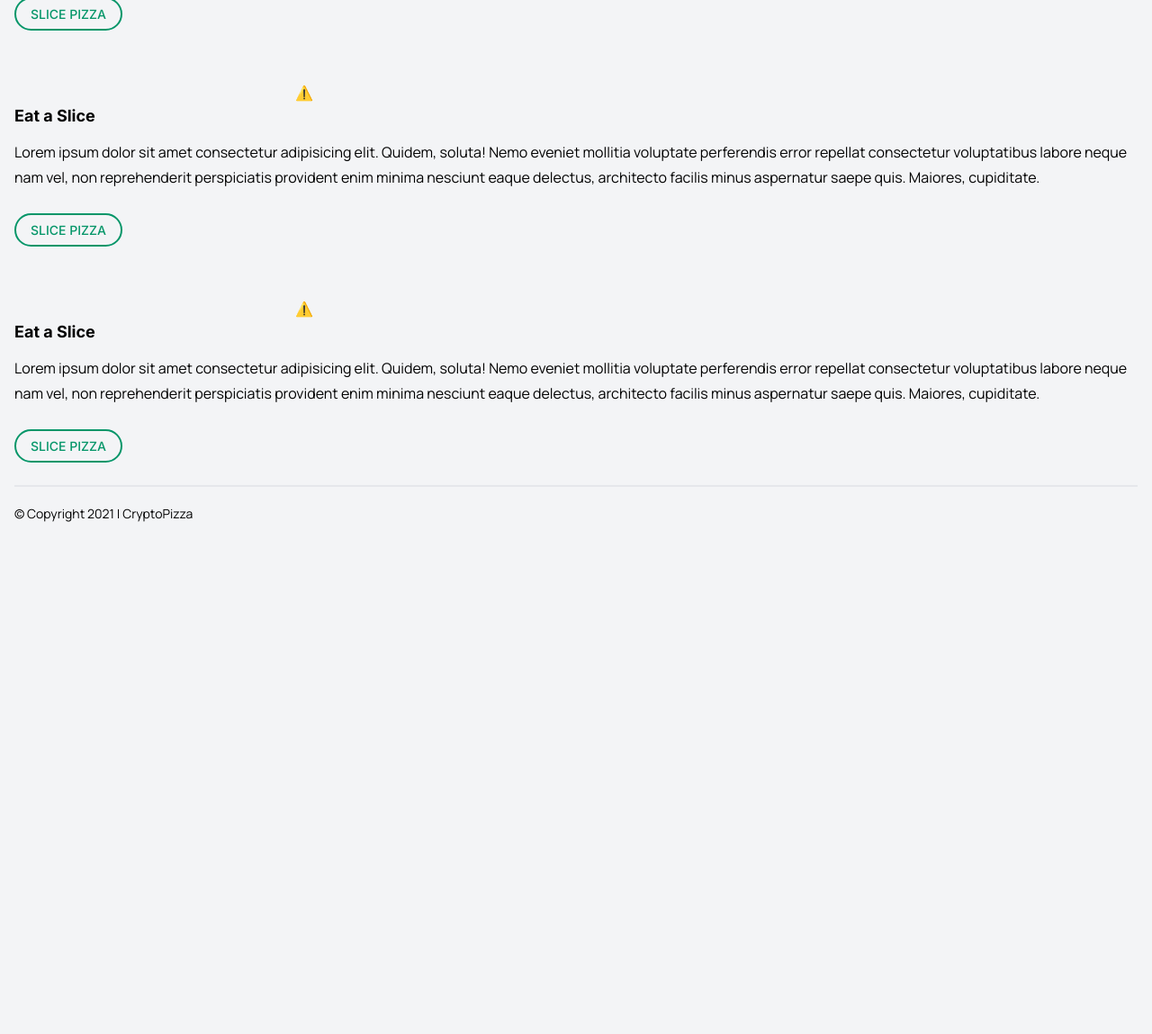
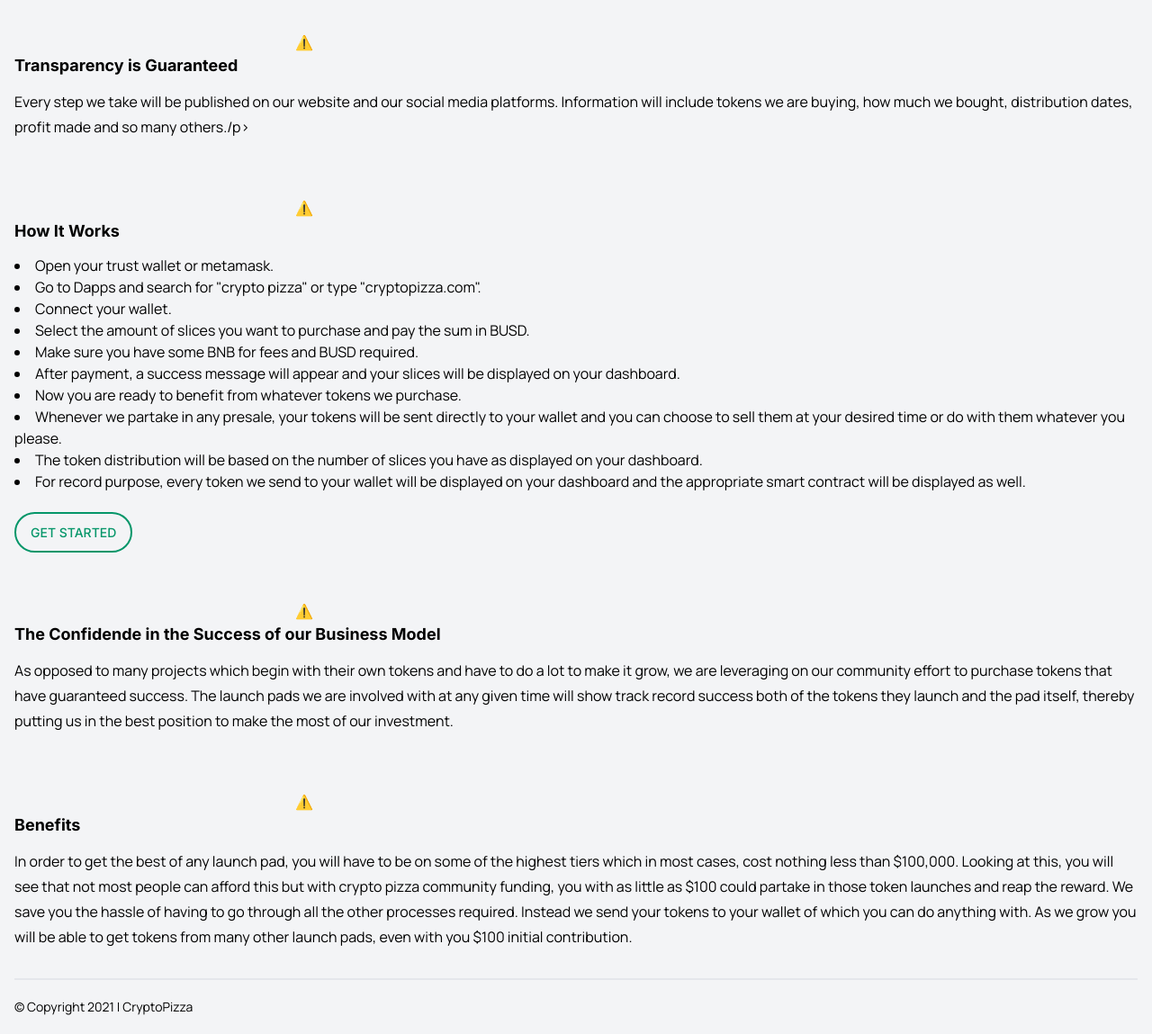
Before and after one commit to Ghidyon/cryptopizza, a website: page index.html in a window 1280 px wide. Shown: the part 2323-3472 px from the top of the page at 90% size. Before the commit the page ends 2936 px from the top, so only its background shows below. Drawn offline with nearby package versions, Linux system fonts and the light colour scheme; no server answers.

Commit message:
added content

```diff
--- a/index.html
+++ b/index.html
@@ -27,7 +27,7 @@
             <div class="">
                 <ul>
                     <li class="border-b border-solid border-gray-200 py-3"><a href="">Home</a></li>
-                    <li class="border-b border-solid border-gray-200 py-3"><a href="">Pricing</a></li>
+                    <li class="border-b border-solid border-gray-200 py-3"><a href="">How It Works</a></li>
                     <li class="border-b border-solid border-gray-200 py-3"><a href="">About</a></li>
                     <li class="border-b border-solid border-gray-200 py-3"><a href="">Lorem</a></li>
                 </ul>
@@ -139,7 +139,7 @@
             </div>
             <div>
                 <h2 class="font-inter font-bold text-lg mb-3">Goal</h2>
-                <p class="leading-7">As you can already gather, we aim to help each community member grow their initial investment to 10x or even more by investing in highly sought after presales. Most presales of these nature always require that one stakes a high amount of an already existing token which are very expensive to get - which brings the basic use case of our community because it gives all, with little capital to participate and benefit from the profits made.</p>
+                <p class="leading-7">As you can already gather, we aim to help each community member grow their initial investment to 10x or even more by investing in highly sought after presales. Most presales of these nature always require that one stakes a high amount of an already existing token which are very expensive to get - the basic use case of our community because it gives all with little capital, to participate and benefit from the profits made.</p>
                 <div class="mt-8">
                     <a href="" class="font-inter text-green-600 bg-transparent border-2 border-solid border-green-600 hover:bg-green-600 hover:text-white font-medium uppercase px-4 py-3 text-sm rounded-full outline-none focus:outline-none ease-linear transition-all duration-150">Slice Pizza</a>
                 </div>
@@ -155,7 +155,7 @@
                 <lottie-player class="w-2/4" src="https://assets3.lottiefiles.com/packages/lf20_IYNhoR.json"  background="transparent" speed="1" loop autoplay></lottie-player>
             </div>
             <div>
-                <h2 class="font-inter font-bold text-lg mb-3">10x+ Your Portfolio</h2>
+                <h2 class="font-inter font-bold text-lg mb-3">10X+ Your Portfolio</h2>
                 <p class="leading-7">With as little as $100, you have the chance to 10x or more your investment in just one presale. Now imagine what will happen if we as a community participated in over 10 presales that will be a 100x your investment which is $1000.</p>
                 <div class="mt-8">
                     <a href="" class="font-inter text-green-600 bg-transparent border-2 border-solid border-green-600 hover:bg-green-600 hover:text-white font-medium uppercase px-4 py-3 text-sm rounded-full outline-none focus:outline-none ease-linear transition-all duration-150">Slice Pizza</a>
@@ -191,9 +191,9 @@
             <div>
                 <h2 class="font-inter font-bold text-lg mb-3">Profit Sharing Mechanism</h2>
                 <p class="leading-7">For each presale we partake in, the admin will keep 5% for maintenance and fees. The rest will then be transferred to you, our Crypto Pizza community members based on how many slots you have.</p>
-                <div class="mt-8">
+                <!-- <div class="mt-8">
                     <a href="" class="font-inter text-green-600 bg-transparent border-2 border-solid border-green-600 hover:bg-green-600 hover:text-white font-medium uppercase px-4 py-2 text-sm rounded-full outline-none focus:outline-none ease-linear transition-all duration-150">Slice Pizza</a>
-                </div>
+                </div> -->
             </div>
         </div>
     </section>
@@ -206,16 +206,16 @@
                 <lottie-player class="w-2/4" src="https://assets3.lottiefiles.com/packages/lf20_IYNhoR.json"  background="transparent" speed="1" loop autoplay></lottie-player>
             </div>
             <div>
-                <h2 class="font-inter font-bold text-lg mb-3">Eat a Slice</h2>
-                <p class="leading-7">Lorem ipsum dolor sit amet consectetur adipisicing elit. Quidem, soluta! Nemo eveniet mollitia voluptate perferendis error repellat consectetur voluptatibus labore neque nam vel, non reprehenderit perspiciatis provident enim minima nesciunt eaque delectus, architecto facilis minus aspernatur saepe quis. Maiores, cupiditate.</p>
-                <div class="mt-8">
+                <h2 class="font-inter font-bold text-lg mb-3">Transparency is Guaranteed</h2>
+                <p class="leading-7">Every step we take will be published on our website and our social media platforms. Information will include tokens we are buying, how much we bought, distribution dates, profit made and so many others./p>
+                <!-- <div class="mt-8">
                     <a href="" class="font-inter text-green-600 bg-transparent border-2 border-solid border-green-600 hover:bg-green-600 hover:text-white font-medium uppercase px-4 py-2 text-sm rounded-full outline-none focus:outline-none ease-linear transition-all duration-150">Slice Pizza</a>
-                </div>
+                </div> -->
             </div>
         </div>
     </section>
 
-    <!-- 5th Section -->
+    <!-- 7th Section -->
     <section class="py-8 px-4">
         <div>
             <div class="mx-auto flex justify-center">
@@ -223,18 +223,59 @@
                 <lottie-player class="w-2/4" src="https://assets3.lottiefiles.com/packages/lf20_IYNhoR.json"  background="transparent" speed="1" loop autoplay></lottie-player>
             </div>
             <div>
-                <h2 class="font-inter font-bold text-lg mb-3">Eat a Slice</h2>
-                <p class="leading-7">Lorem ipsum dolor sit amet consectetur adipisicing elit. Quidem, soluta! Nemo eveniet mollitia voluptate perferendis error repellat consectetur voluptatibus labore neque nam vel, non reprehenderit perspiciatis provident enim minima nesciunt eaque delectus, architecto facilis minus aspernatur saepe quis. Maiores, cupiditate.</p>
+                <h2 class="font-inter font-bold text-lg mb-3">How It Works</h2>
+                <ul class="list-inside list-disc">
+                    <li>Open your trust wallet or metamask.</li>
+                    <li>Go to Dapps and search for "crypto pizza" or type "cryptopizza.com".</li>
+                    <li>Connect your wallet.</li>
+                    <li>Select the amount of slices you want to purchase and pay the sum in BUSD.</li>
+                    <li>Make sure you have some BNB for fees and BUSD required.</li>
+                    <li>After payment, a success message will appear and your slices will be displayed on your dashboard.</li>
+                    <li>Now you are ready to benefit from whatever tokens we purchase.</li>
+                    <li>Whenever we partake in any presale, your tokens will be sent directly to your wallet and you can choose to sell them at your desired time or do with them whatever you please.</li>
+                    <li>The token distribution will be based on the number of slices you have as displayed on your dashboard.</li>
+                    <li>For record purpose, every token we send to your wallet will be displayed on your dashboard and the appropriate smart contract will be displayed as well.</li>
+                </ul>
+                <!-- <p class="leading-7">Lorem ipsum dolor sit amet consectetur adipisicing elit. Quidem, soluta! Nemo eveniet mollitia voluptate perferendis error repellat consectetur voluptatibus labore neque nam vel, non reprehenderit perspiciatis provident enim minima nesciunt eaque delectus, architecto facilis minus aspernatur saepe quis. Maiores, cupiditate.</p> -->
                 <div class="mt-8">
-                    <a href="" class="font-inter text-green-600 bg-transparent border-2 border-solid border-green-600 hover:bg-green-600 hover:text-white font-medium uppercase px-4 py-2 text-sm rounded-full outline-none focus:outline-none ease-linear transition-all duration-150">Slice Pizza</a>
+                    <a href="" class="font-inter text-green-600 bg-transparent border-2 border-solid border-green-600 hover:bg-green-600 hover:text-white font-medium uppercase px-4 py-3 text-sm rounded-full outline-none focus:outline-none ease-linear transition-all duration-150">Get Started</a>
                 </div>
+            </div>
+        </div>
+    </section>
+
+    <!-- 8th Section -->
+    <section class="py-8 px-4">
+        <div>
+            <div class="mx-auto flex justify-center">
+                <!-- <img src="" alt=""> -->
+                <lottie-player class="w-2/4" src="https://assets3.lottiefiles.com/packages/lf20_IYNhoR.json"  background="transparent" speed="1" loop autoplay></lottie-player>
+            </div>
+            <div>
+                <h2 class="font-inter font-bold text-lg mb-3">The Confidende in the Success of our Business Model</h2>
+                <p class="leading-7">As opposed to many projects which begin with their own tokens and have to do a lot to make it grow, we are leveraging on our community effort to purchase tokens that have guaranteed success. The launch pads we are involved with at any given time will show track record success both of the tokens they launch and the pad itself, thereby putting us in the best position to make the most of our investment.</p>
+            </div>
+        </div>
+    </section>
+
+    <!-- 9th Section -->
+    <section class="py-8 px-4">
+        <div>
+            <div class="mx-auto flex justify-center">
+                <!-- <img src="" alt=""> -->
+                <lottie-player class="w-2/4" src="https://assets3.lottiefiles.com/packages/lf20_IYNhoR.json"  background="transparent" speed="1" loop autoplay></lottie-player>
+            </div>
+            <div>
+                <h2 class="font-inter font-bold text-lg mb-3">Benefits</h2>
+                <p class="leading-7">In order to get the best of any launch pad, you will have to be on some of the highest tiers which in most cases, cost nothing less than $100,000.
+                    Looking at this, you will see that not most people can afford this but with crypto pizza community funding, you with as little as $100 could partake in those token launches and reap the reward. We save you the hassle of having to go through all the other processes required. Instead we send your tokens to your wallet of which you can do anything with. As we grow you will be able to get tokens from many other launch pads, even with you $100 initial contribution.</p>
             </div>
         </div>
     </section>
 
     <footer class="px-4">
         <div class="border-solid border-t-2 py-5">
-            <p class="mb-3 text-sm">&copy; Copyright 2021 | CryptoPizza</p>
+            <p class="mb-2 text-sm">&copy; Copyright 2021 | CryptoPizza</p>
         </div>
     </footer>
 </body>
```
Also changed, not shown: assets/style.css.
